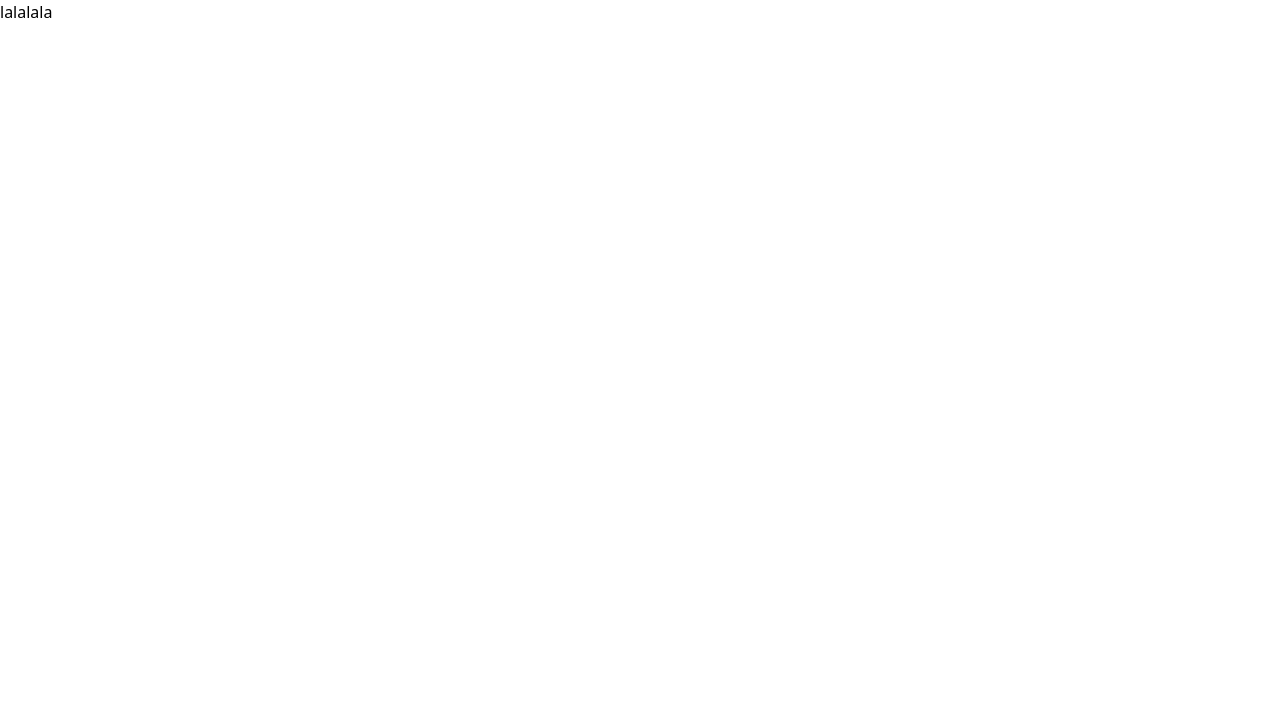
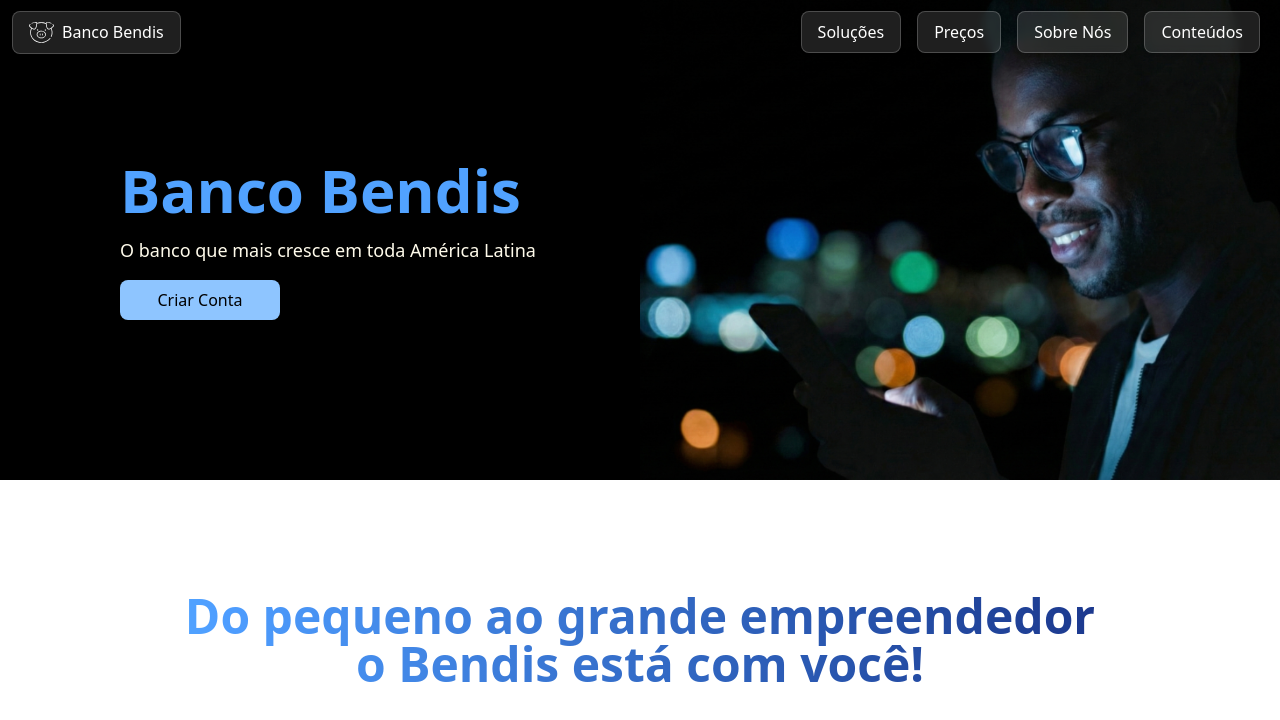
Before and after one commit to Fenelon02/bank_landing_page, a Next.js app: page / in a window 1280 px wide. Shown: the top 720 px of the page. Built offline with nearby package versions, Linux system fonts and the light colour scheme.

Commit message:
feat: implements and import the hero sectiob and the value proposition

```diff
--- a/src/app/page.tsx
+++ b/src/app/page.tsx
@@ -1,5 +1,11 @@
+import HeroSection from "./components/HeroSection";
+import ValueProposition from "./components/ValueProposition";
+
 export default function Home() {
   return (
-    <h1>lalalala</h1>
+    <div>
+      <HeroSection/>
+      <ValueProposition/>
+    </div>
   );
 }
```
